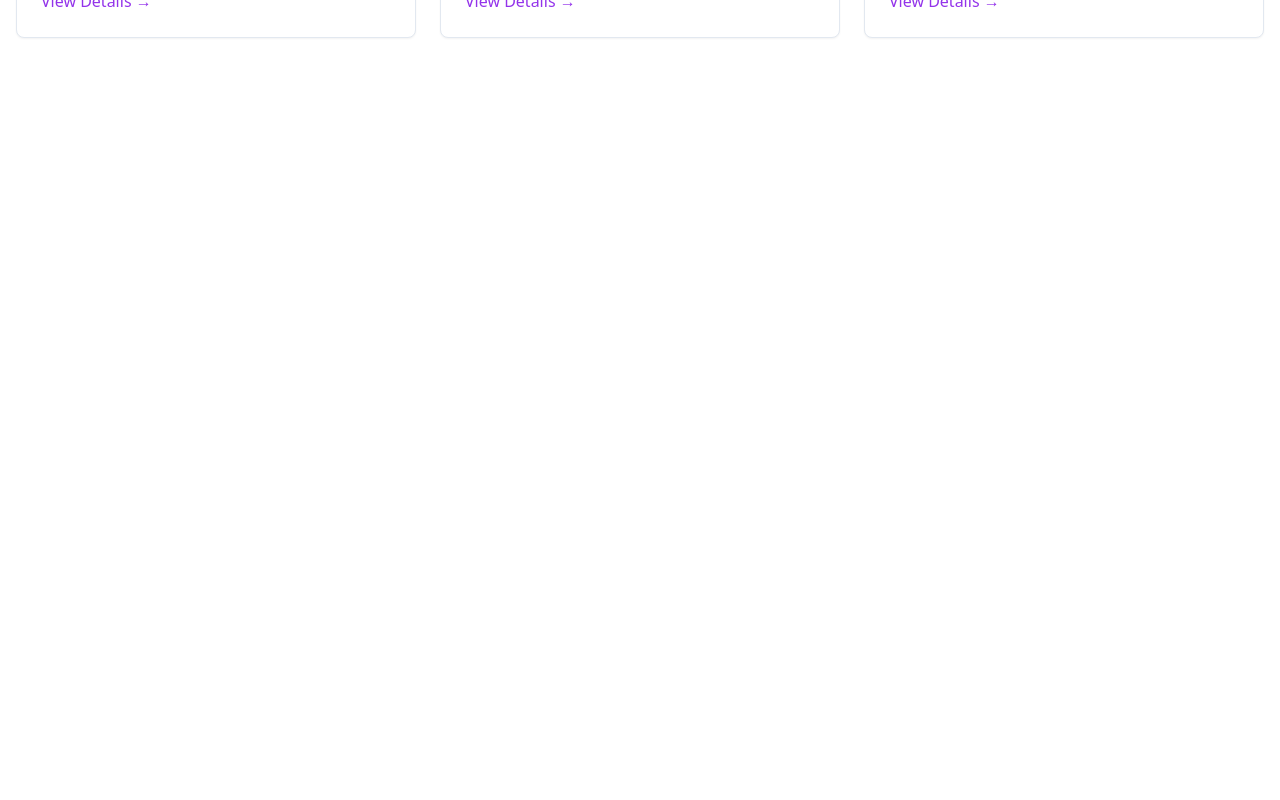
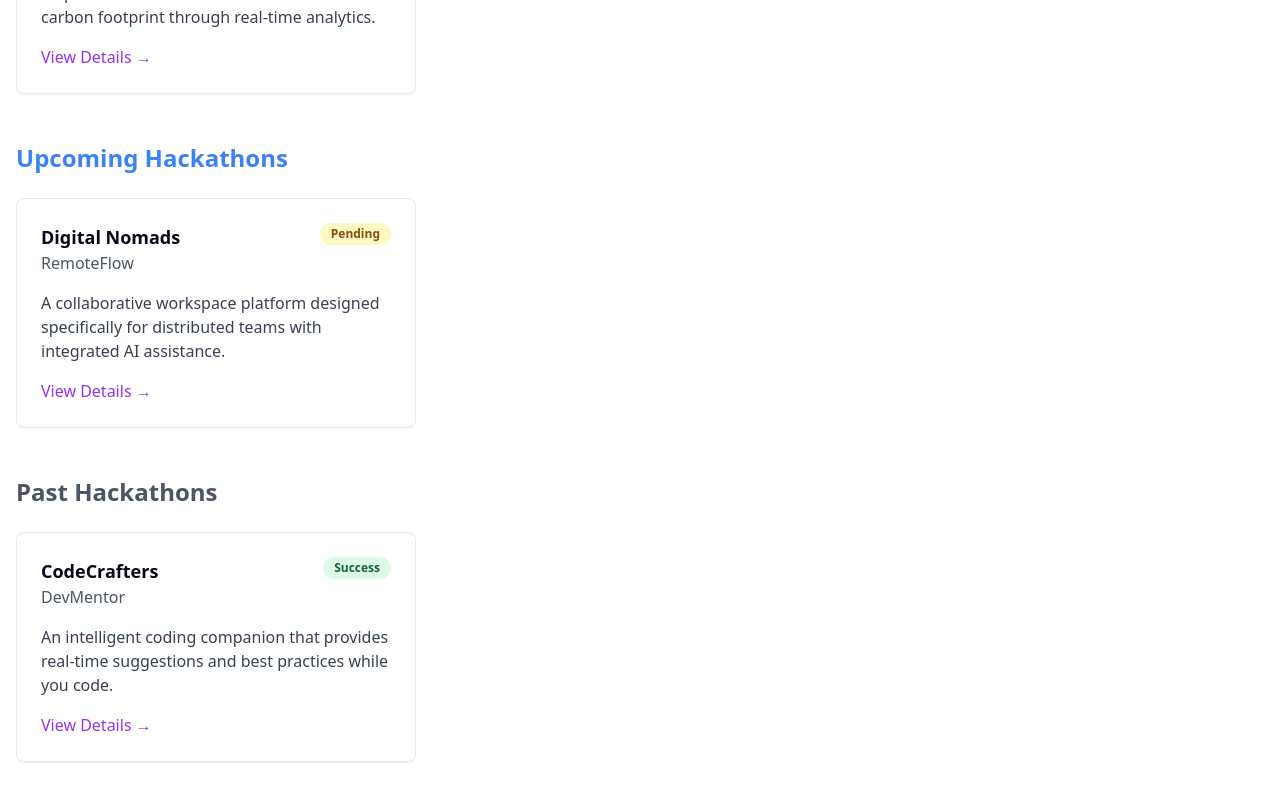
Before and after one commit to nitinrajkumarparuchuri/metpune-fe, a React (Vite) app: page /dashboard in a window 1280 px wide. Shown: the part 346-1146 px from the top of the page. Before the commit the page ends 800 px from the top, so only its background shows below. Built offline with nearby package versions, Linux system fonts and the light colour scheme.

Commit message:
Refactor: Remove upload screen and update dashboard
- Removed the upload screen from the index page.
- Updated the dashboard to display Past, In Progress, and Upcoming Hackathons.
- Kept the search and filter functionality.

```diff
--- a/src/pages/Dashboard.tsx
+++ b/src/pages/Dashboard.tsx
@@ -3,31 +3,36 @@ import React, { useState } from 'react';
 import Header from '@/components/Header';
 import TeamCard from '@/components/TeamCard';
 import { Input } from '@/components/ui/input';
-import { Select } from '@/components/ui/select';
 
-const mockTeams = [
+const mockTeams = {
+  inProgress: [
     {
       id: '1',
       name: 'Team Alpha',
       project: 'EcoTrack',
-    status: 'success',
+      status: 'processing',
       summary: 'An AI-powered sustainability tracker that helps businesses monitor and reduce their carbon footprint through real-time analytics.',
     },
+  ],
+  upcoming: [
     {
       id: '2',
       name: 'Digital Nomads',
       project: 'RemoteFlow',
-    status: 'processing',
+      status: 'pending',
       summary: 'A collaborative workspace platform designed specifically for distributed teams with integrated AI assistance.',
     },
+  ],
+  past: [
     {
       id: '3',
       name: 'CodeCrafters',
       project: 'DevMentor',
-    status: 'pending',
+      status: 'success',
       summary: 'An intelligent coding companion that provides real-time suggestions and best practices while you code.',
     },
-] as const;
+  ],
+} as const;
 
 const Dashboard = () => {
   const [searchTerm, setSearchTerm] = useState('');
@@ -61,11 +66,35 @@ const Dashboard = () => {
             </div>
           </div>
 
+          {/* In Progress Hackathons */}
+          <section className="mb-12">
+            <h2 className="text-2xl font-bold mb-6 text-purple-600">In Progress Hackathons</h2>
             <div className="grid grid-cols-1 md:grid-cols-2 lg:grid-cols-3 gap-6">
-            {mockTeams.map((team) => (
+              {mockTeams.inProgress.map((team) => (
                 <TeamCard key={team.id} team={team} />
               ))}
             </div>
+          </section>
+
+          {/* Upcoming Hackathons */}
+          <section className="mb-12">
+            <h2 className="text-2xl font-bold mb-6 text-blue-500">Upcoming Hackathons</h2>
+            <div className="grid grid-cols-1 md:grid-cols-2 lg:grid-cols-3 gap-6">
+              {mockTeams.upcoming.map((team) => (
+                <TeamCard key={team.id} team={team} />
+              ))}
+            </div>
+          </section>
+
+          {/* Past Hackathons */}
+          <section className="mb-12">
+            <h2 className="text-2xl font-bold mb-6 text-gray-600">Past Hackathons</h2>
+            <div className="grid grid-cols-1 md:grid-cols-2 lg:grid-cols-3 gap-6">
+              {mockTeams.past.map((team) => (
+                <TeamCard key={team.id} team={team} />
+              ))}
+            </div>
+          </section>
         </div>
       </main>
     </div>
--- a/src/pages/Index.tsx
+++ b/src/pages/Index.tsx
@@ -3,7 +3,6 @@ import React from 'react';
 import { useNavigate } from 'react-router-dom';
 import { Button } from '@/components/ui/button';
 import Header from '@/components/Header';
-import FileUpload from '@/components/FileUpload';
 
 const Index = () => {
   const navigate = useNavigate();
@@ -30,13 +29,6 @@ const Index = () => {
             </Button>
           </div>
         </section>
-
-        {/* Upload Section */}
-        <section className="container mx-auto px-4 py-16">
-          <div className="max-w-2xl mx-auto">
-            <FileUpload />
-          </div>
-        </section>
       </main>
     </div>
   );
```
Lines whose indentation alone changed are shown as unchanged.
